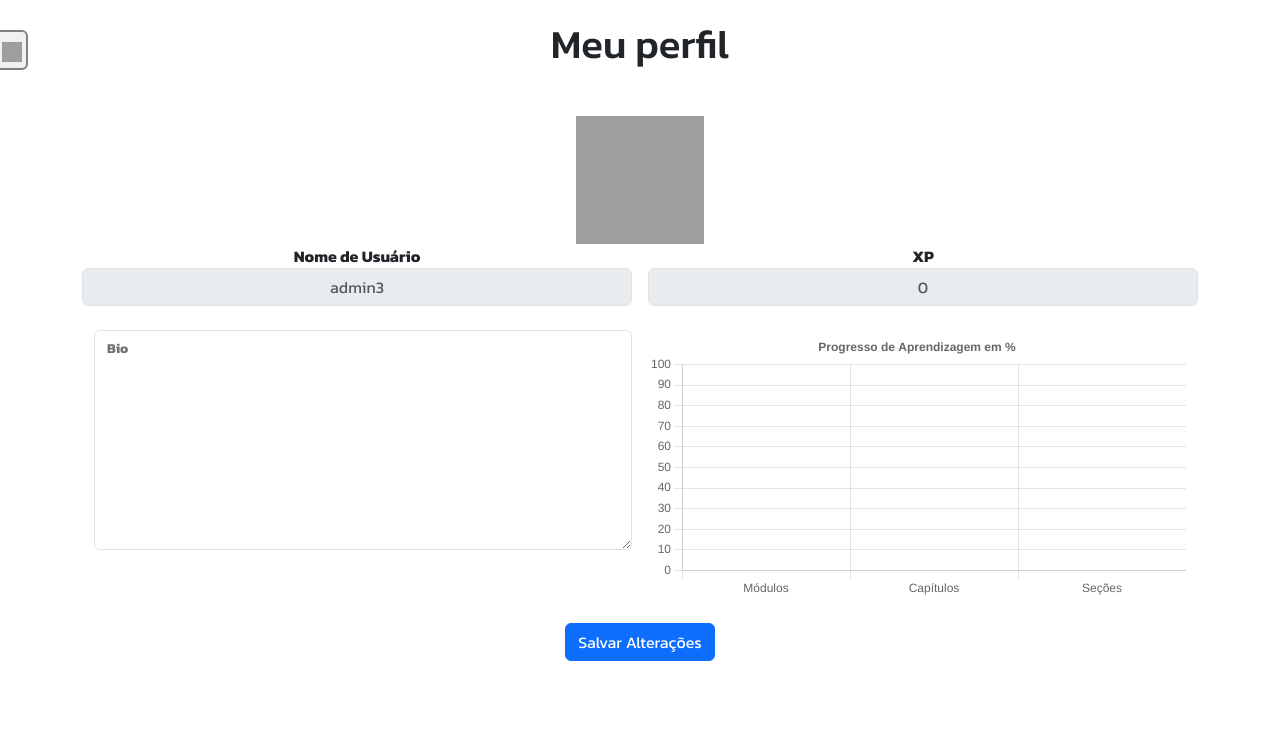
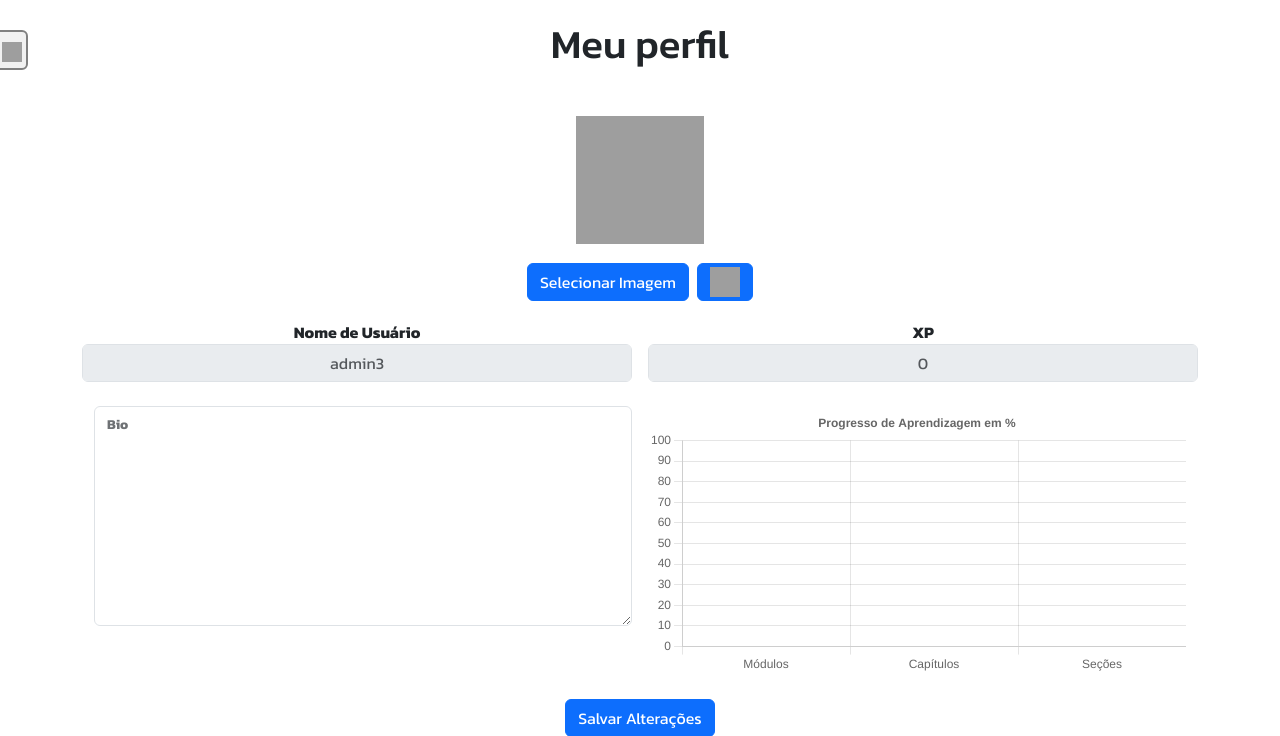
Before and after one commit to VZinii/TCC, a Django app: page /perfil/ in a window 1280 px wide. Shown: the top 736 px of the page. Run offline with Django 5.2, Linux system fonts and the light colour scheme; a user stored in the database is signed in; data comes from the database, SQL or seed files in the repository; both versions use the stored data as it was after the commit; some libraries are stand-ins or nearby versions; some web fonts are replaced; grey boxes are pictures that could not be loaded.

Commit message:
11. Alterar Foto de Perfil

```diff
--- a/main/models.py
+++ b/main/models.py
@@ -11,6 +11,7 @@ class Perfil(models.Model):
     bio = models.TextField(max_length=500, blank=True)
     vidas = models.IntegerField(default=5)
     erros = models.IntegerField(default=0)
+    foto = models.FileField(upload_to='uploads/perfil', validators = [FileExtensionValidator(allowed_extensions=['png', 'jpg', 'jpeg'])], null=True, blank=True)
 
 # Criando sinais para que quando um User do django for criado ou alterado, automaticamente
 # essas alterações sejam refletidas na tabela Perfil
--- a/main/templates/perfil.html
+++ b/main/templates/perfil.html
@@ -14,8 +14,17 @@
     <h1 class="text-center mb-5">Meu perfil</h1>
 
     <!-- Imagem de Perfil -->
-    <div class="text-center">
-        <img src="{% static 'Avatar.png' %}" alt="avatar" height="128" width="128">
+    <div class="d-flex justify-content-center">
+        <form action="{% url 'fazerUpload' %}" method="POST" enctype="multipart/form-data" class="d-flex flex-column align-items-center">{% csrf_token %}
+            <img src="/media/{{ usuario.perfil.foto }}" alt="avatar" height="128" width="128">
+            <div class="d-flex justify-content-between align-items-center">
+                <label for="foto" class="btn btn-primary me-2 h-50">Selecionar Imagem</label>
+                <input id="foto" name="foto" type="file" class="d-none"/>
+                <button type="submit" class="btn btn-primary my-3 h-50 d-flex align-items-center justify-content-center">
+                    <img src="https://cdn-icons-png.flaticon.com/512/10152/10152134.png" alt="" height="30" width="30">
+                </button>
+            </div>
+        </form>
     </div>
 
     <!-- Informações de cima -->
--- a/main/urls.py
+++ b/main/urls.py
@@ -15,4 +15,5 @@ urlpatterns = [
     path("missoes/", views.missoes, name='missoes'),
     path("loja/", views.loja, name='loja'),
     path("amigos/", views.amigos, name='amigos'),
+    path("fazerUpload/", views.fazerUpload, name='fazerUpload'),
 ]
--- a/main/views.py
+++ b/main/views.py
@@ -7,6 +7,7 @@ from django.core import serializers
 from django.forms.models import model_to_dict
 import json
 from django.db.models import OuterRef, Subquery
+from .forms import PerfilForm
 
 
 @login_required(login_url="/auth/login")
@@ -243,6 +244,7 @@ def secao(request, id_modulo, id_capitulo, id_secao):
         # Não entra mais aqui
         return redirect('secao', id_modulo, id_capitulo, id_secao)
 
+@login_required(login_url="/auth/login")
 def checar(request, id_modulo, id_capitulo, id_secao):
 
     # Pegar o módulo atual
@@ -284,6 +286,7 @@ def checar(request, id_modulo, id_capitulo, id_secao):
         "resposta_correta": atividade.resposta,
     })
 
+@login_required(login_url="/auth/login")
 def removeVida(request):
 
     usuario = request.user
@@ -299,14 +302,17 @@ def removeVida(request):
 
     return JsonResponse({"status": status, "mensagem": mensagem})
 
+@login_required(login_url="/auth/login")
 def obterVidas(request):
 
     return JsonResponse({"vidas": request.user.perfil.vidas})
 
+@login_required(login_url="/auth/login")
 def obterOuro(request):
 
     return JsonResponse({"ouro": request.user.perfil.ouro})
 
+@login_required(login_url="/auth/login")
 def comprarVida(request):
 
     usuario = request.user
@@ -326,6 +332,7 @@ def comprarVida(request):
 
     return JsonResponse({"status": status, "mensagem": mensagem, "vidas": usuario.perfil.vidas})
 
+@login_required(login_url="/auth/login")
 def perfil(request):
 
     if request.method == "GET":
@@ -363,12 +370,14 @@ def perfil(request):
 
         return redirect('perfil')
 
+@login_required(login_url="/auth/login")
 def missoes(request):
 
     context = {}
 
     return render(request, "missoes.html", context)
 
+@login_required(login_url="/auth/login")
 def loja(request):
 
     context = {
@@ -377,17 +386,29 @@ def loja(request):
 
     return render(request, "loja.html", context)
 
+@login_required(login_url="/auth/login")
 def amigos(request):
 
     context = {}
 
     return render(request, "amigos.html", context)
 
-def configuracoes(request):
+@login_required(login_url="/auth/login")
+def fazerUpload(request):
 
-    context = {}
+    if request.method == "POST":
 
-    return render(request, "configuracoes.html", context)
+        form = PerfilForm(request.POST, request.FILES)
+
+        if form.is_valid():
+            if request.FILES:
+                usuario = request.user
+                usuario.perfil.foto = request.FILES['foto']
+                usuario.save()
+    else:
+        form = PerfilForm()
+
+    return redirect('perfil')
 
 # Função Auxiliar da view Capítulo
 def obterProgressosCapitulos(usuario, modulo):
```
Also changed, not shown: main/forms.py (added, +7 -0 lines), db.sqlite3, 1 other file.
